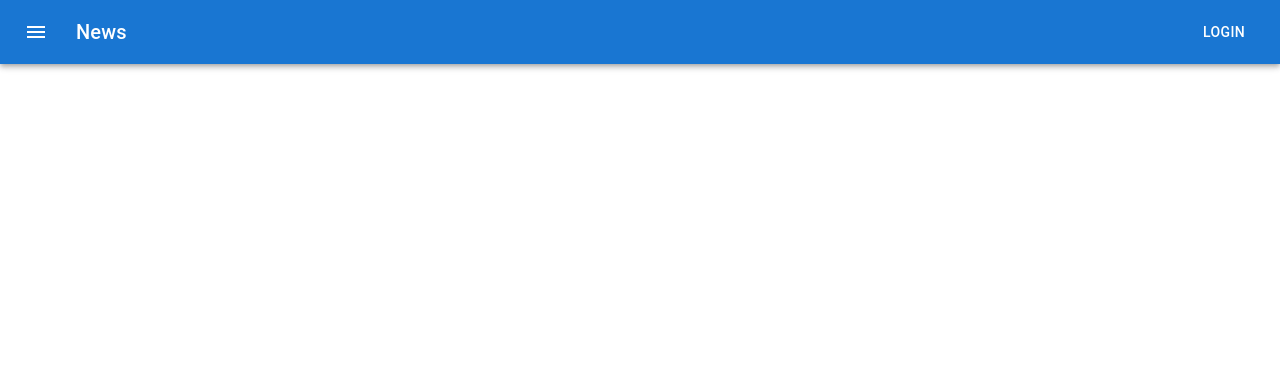
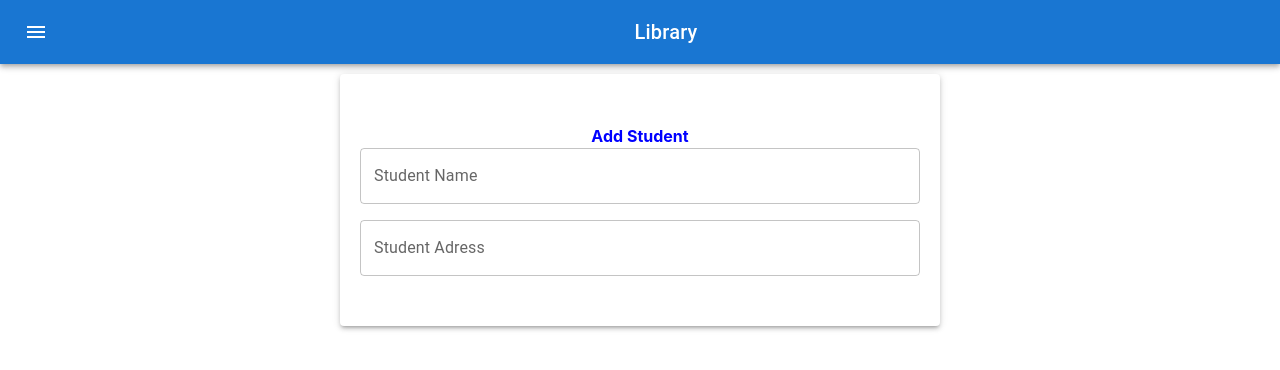
Before and after one commit to egesua/library, a React (Create React App) app: page / in a window 1280 px wide. Shown: the top 370 px of the page. Built offline with nearby package versions, Linux system fonts and the light colour scheme; the HTML template or start-up script is replaced by a standard one.

Commit message:
student created, hooks created.

```diff
--- a/src/App.js
+++ b/src/App.js
@@ -1,10 +1,12 @@
 import AppBar from "./components/Appbar";
+import Student from "./components/Student";
 
 
 function App() {
   return (
-    <div className = "App">
+    <div className = "text-center">
       <AppBar />
+      <Student />
     </div>
   );
 }
--- a/src/components/Appbar.js
+++ b/src/components/Appbar.js
@@ -3,7 +3,6 @@ import AppBar from "@mui/material/AppBar";
 import Box from "@mui/material/Box";
 import Toolbar from "@mui/material/Toolbar";
 import Typography from "@mui/material/Typography";
-import Button from "@mui/material/Button";
 import IconButton from "@mui/material/IconButton";
 import MenuIcon from "@mui/icons-material/Menu";
 
@@ -22,10 +21,9 @@ const Appbar = () => {
             >
               <MenuIcon />
             </IconButton>
-            <Typography variant="h6" component="div" sx={{ flexGrow: 1 }}>
-              News
+            <Typography variant="h6" component="div" sx={{ flexGrow: 1, display: "flex", justifyContent: "center" }}>
+              Library
             </Typography>
-            <Button color="inherit">Login</Button>
           </Toolbar>
         </AppBar>
       </Box>
--- /dev/null
+++ b/src/components/Student.js
@@ -0,0 +1,48 @@
+import React, { useState } from "react";
+import Box from "@mui/material/Box";
+import TextField from "@mui/material/TextField";
+import { Container, Paper } from "@mui/material";
+
+const Student = () => {
+
+    const [name, setName] = useState("");
+    const [address, setAddress] = useState("");
+
+  return (
+    <div>
+      <Box
+        component="form"
+        sx={{
+        }}
+        noValidate
+        autoComplete="off"
+      >
+        <Container>
+          <Paper
+            elevation={3}
+            sx={{ padding: "50px 20px", width: 600, margin: "10px auto" }}
+          >
+            <h1 style={{color: "blue", position:"relative", }}><b>Add Student</b></h1>
+            <form>
+              <TextField
+                id="outlined-basic"
+                label="Student Name"
+                variant="outlined"
+                fullWidth
+                sx={{mb:2}}
+              />
+              <TextField
+                id="outlined-basic"
+                label="Student Adress"
+                variant="outlined"
+                fullWidth
+              />
+            </form>
+          </Paper>
+        </Container>
+      </Box>
+    </div>
+  );
+};
+
+export default Student;
```
